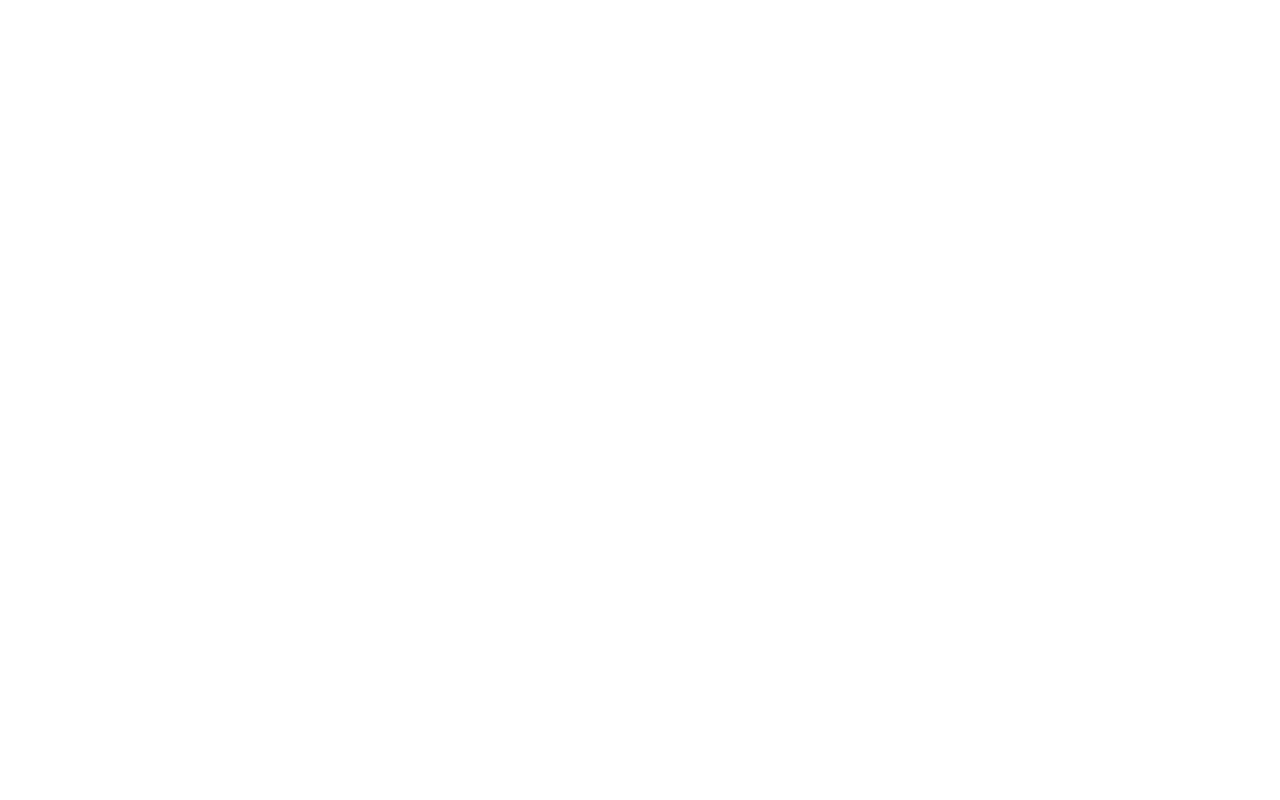
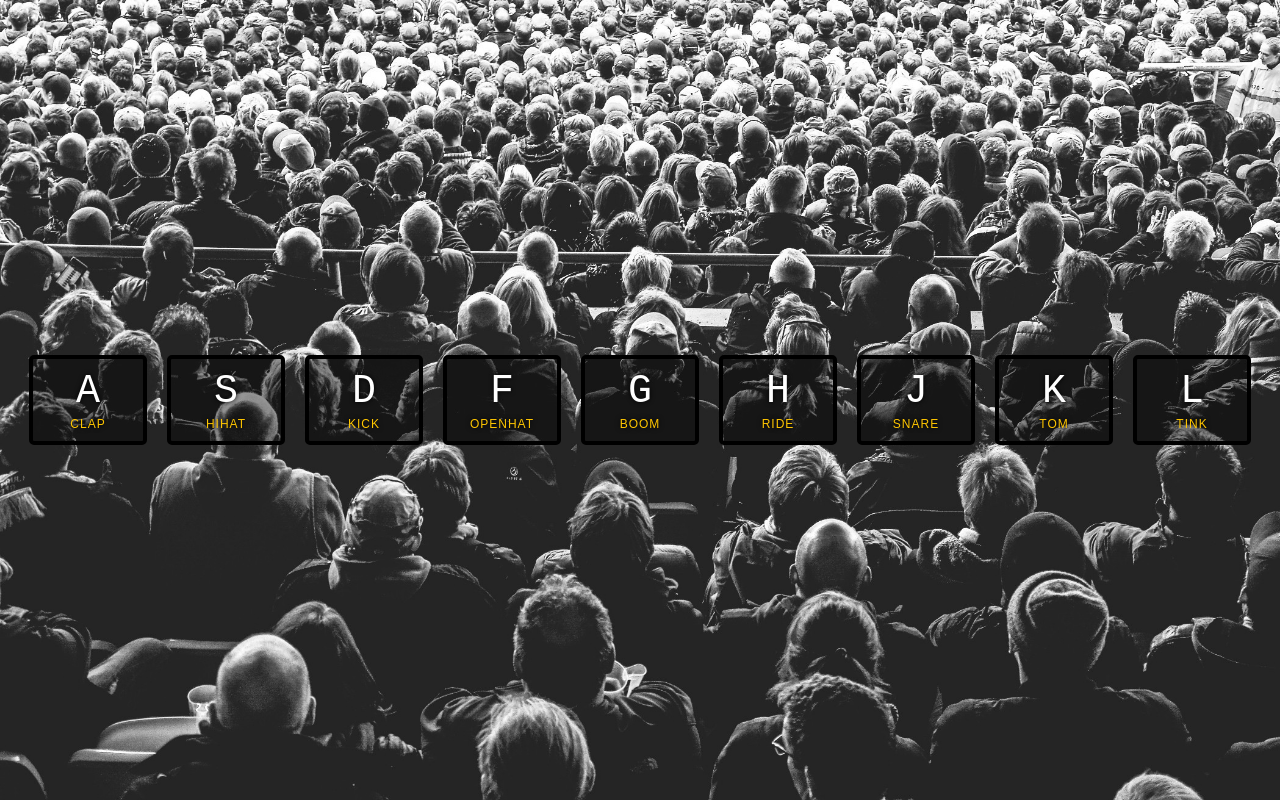
Before and after one commit to ZhaoFelix/JS_30days, a plain HTML site: page day1/index.html in a window 1280 px wide. Drawn offline with Linux system fonts and the light colour scheme.

Commit message:
feat:done

```diff
--- a/day1/index.css
+++ b/day1/index.css
@@ -0,0 +1,50 @@
+html {
+    font-size: 10px;
+    background: url('./background.jpg') bottom center;
+    background-size: cover;
+}
+
+body,html {
+    margin: 0;
+    padding: 0;
+    font-family: sans-serif;
+}
+.keys {
+    display: flex;
+    flex: 1;
+    min-height: 100vh;
+    align-items: center;
+    justify-self: center;
+}
+
+.key {
+    border: .4rem solid black;
+    border-radius: .5rem;
+    margin: 1rem;
+    font-size: 1.5rem;
+    padding: 1rem .5rem ;
+    transition: all .07s ease;
+    width: 10rem;
+    text-align: center;
+    color: white;
+    background: rgba(0, 0, 0, 0.4);
+    text-shadow: 0 0 .5rem black;
+}
+
+kbd {
+    display: block;
+    font-size: 4rem;
+}
+
+.playing {
+    transform: scale(1.1);
+    border-color: #ffc600;
+    box-shadow: 0 0 1rem #ffc600;
+}
+
+.sound {
+    font-size: 1.2rem ;
+    text-transform: uppercase;
+    letter-spacing: .1rem;
+    color: #ffc600;
+}
--- a/day1/index.html
+++ b/day1/index.html
@@ -2,7 +2,85 @@
  * @Author: Felix
  * @Email: felix@qingmaoedu.com
  * @Date: 2021-01-16 22:20:15
- * @LastEditTime: 2021-01-16 22:20:15
+ * @LastEditTime: 2021-01-16 23:07:08
  * @FilePath: /JS_30days/day1/index.html
  * @Copyright © 2019 Shanghai Qingmao Network Technology Co.,Ltd All rights reserved.
 -->
+<!DOCTYPE html>
+<html lang="en">
+<head>
+    <meta charset="UTF-8">
+    <meta name="viewport" content="width=device-width, initial-scale=1.0">
+    <title>Document</title>
+    <link rel="stylesheet" href="./index.css">
+</head>
+<body>
+    <div class="keys">
+        <div data-key="65" class="key">
+            <kbd>A</kbd>
+            <span class="sound">clap</span>
+        </div>
+        <div data-key="83" class="key">
+            <kbd>S</kbd>
+            <span class="sound">hihat</span>
+        </div>
+        <div data-key="68" class="key">
+            <kbd>D</kbd>
+            <span class="sound">kick</span>
+        </div>
+        <div data-key="70" class="key">
+            <kbd>F</kbd>
+            <span class="sound">openhat</span>
+        </div>
+        <div data-key="71" class="key">
+            <kbd>G</kbd>
+            <span class="sound">boom</span>
+        </div>
+        <div data-key="72" class="key">
+            <kbd>H</kbd>
+            <span class="sound">ride</span>
+        </div>
+        <div data-key="74" class="key">
+            <kbd>J</kbd>
+            <span class="sound">snare</span>
+        </div>
+        <div data-key="75" class="key">
+            <kbd>K</kbd>
+            <span class="sound">tom</span>
+        </div>
+        <div data-key="76" class="key">
+            <kbd>L</kbd>
+            <span class="sound">tink</span>
+        </div>
+    </div>
+    <audio data-key="65" src="sounds/clap.wav"></audio>
+    <audio data-key="83" src="sounds/hihat.wav"></audio>
+    <audio data-key="68" src="sounds/kick.wav"></audio>
+    <audio data-key="70" src="sounds/openhat.wav"></audio>
+    <audio data-key="71" src="sounds/boom.wav"></audio>
+    <audio data-key="72" src="sounds/ride.wav"></audio>
+    <audio data-key="74" src="sounds/snare.wav"></audio>
+    <audio data-key="75" src="sounds/tom.wav"></audio>
+    <audio data-key="76" src="sounds/tink.wav"></audio>
+
+</body>
+</html>
+<script>
+    function removeTransition(e) {
+        console.log(e)
+        if (e.propertyName !== 'transform') return;
+        e.target.classList.remove('playing')
+    }
+    function playSound(e) {
+        const audio = document.querySelector(`audio[data-key="${e.keyCode}"]`);
+        const key = document.querySelector(`div[data-key="${e.keyCode}"]`);
+        key.classList.add('playing');
+        audio.currentTime = 0;
+        audio.play();
+    }
+    const keys = Array.from(document.querySelectorAll('.key'));
+    console.log(keys)
+    keys.forEach( key => key.addEventListener('transitionend',removeTransition));
+    // 添加键盘监听事件
+    window.addEventListener('keydown',playSound)
+</script>
```
